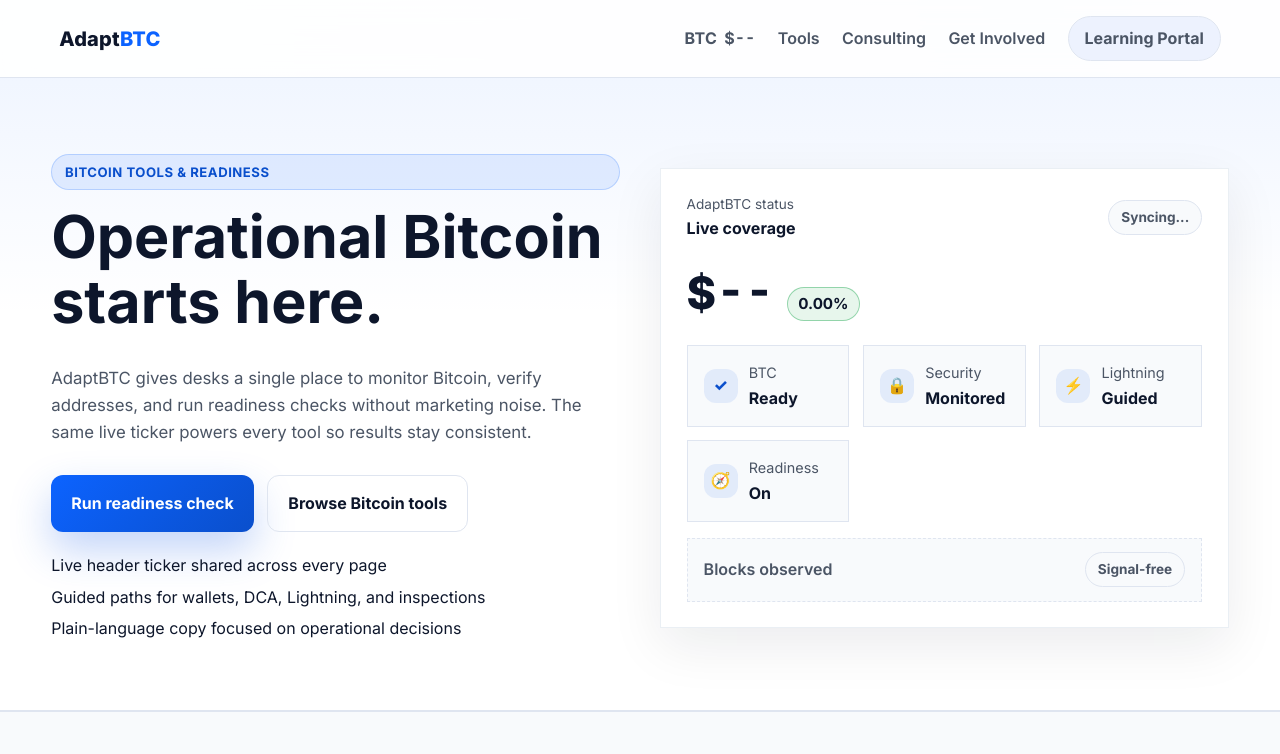
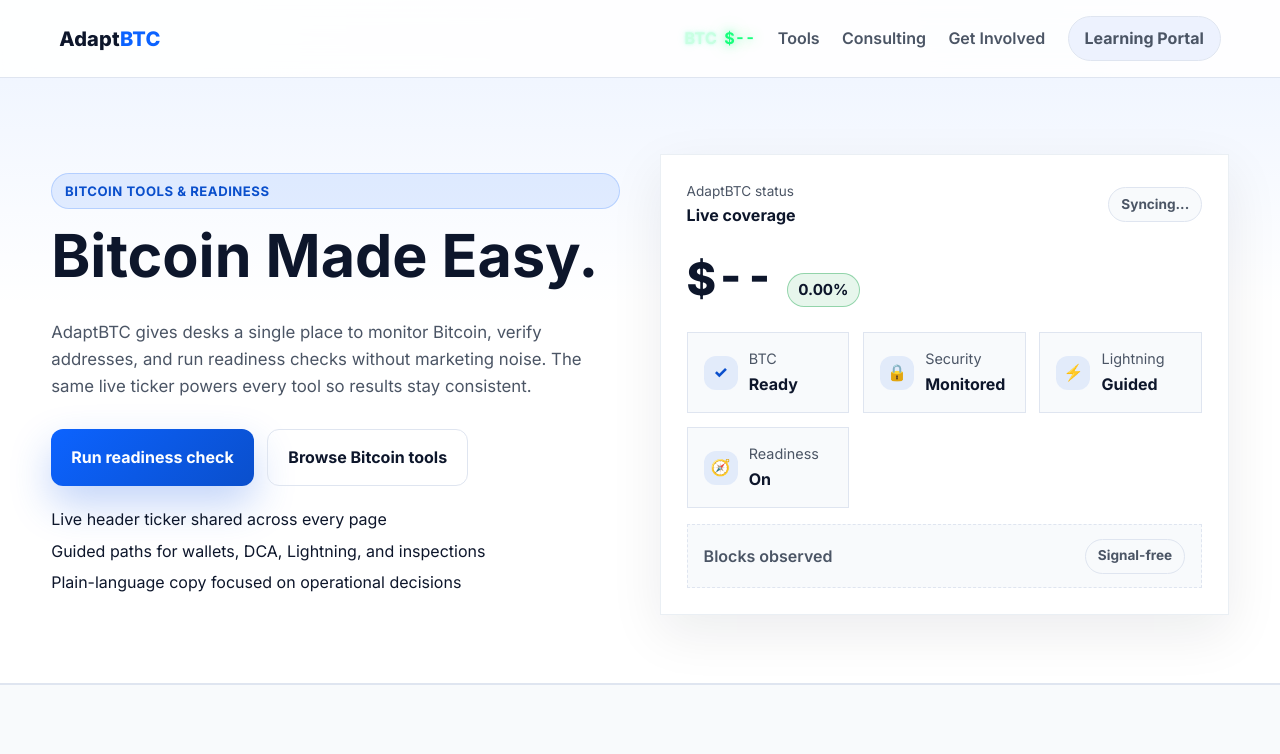
Before and after one commit to Jaycee21303/AdaptBTCstatic, a plain HTML site: page index.html in a window 1280 px wide. Shown: the top 754 px of the page. Drawn offline with Linux system fonts and the light colour scheme; no server answers.

```diff
--- a/index.html
+++ b/index.html
@@ -35,7 +35,7 @@
       <div class="container hero-grid">
         <div class="hero-text">
           <div class="pill">Bitcoin tools &amp; readiness</div>
-          <h1>Operational Bitcoin starts here.</h1>
+          <h1>Bitcoin Made Easy.</h1>
           <p class="lead">AdaptBTC gives desks a single place to monitor Bitcoin, verify addresses, and run readiness checks without marketing noise. The same live ticker powers every tool so results stay consistent.</p>
           <div class="cta-group">
             <a class="btn primary" href="tools.html#live-feed">Run readiness check</a>
--- a/styles.css
+++ b/styles.css
@@ -156,16 +156,19 @@
   align-items: center;
   gap: 0.45rem;
   font-weight: 700;
-  color: var(--muted);
+  color: #9effc7;
+  text-shadow: 0 0 4px rgba(74, 255, 182, 0.4), 0 0 10px rgba(74, 255, 182, 0.25);
 }
 
 .ticker-label {
   letter-spacing: 0.02em;
-  color: var(--muted);
+  color: #c8ffe2;
+  text-shadow: 0 0 3px rgba(74, 255, 182, 0.35), 0 0 8px rgba(74, 255, 182, 0.2);
 }
 
 .ticker-price {
-  color: var(--success);
+  color: #16ff7c;
+  text-shadow: 0 0 8px rgba(22, 255, 124, 0.5), 0 0 18px rgba(22, 255, 124, 0.35);
   font-variant-numeric: tabular-nums;
 }
 
```
